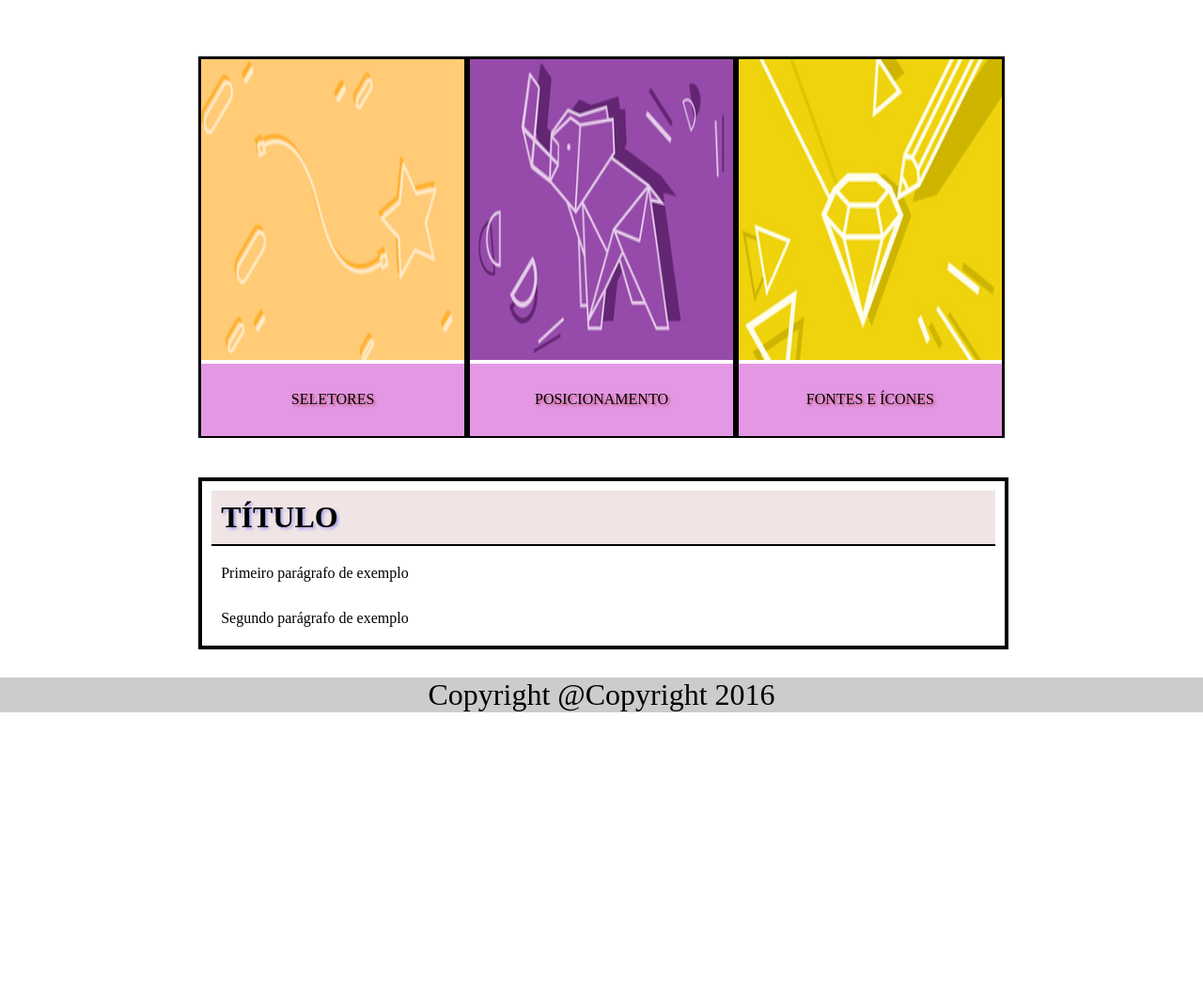
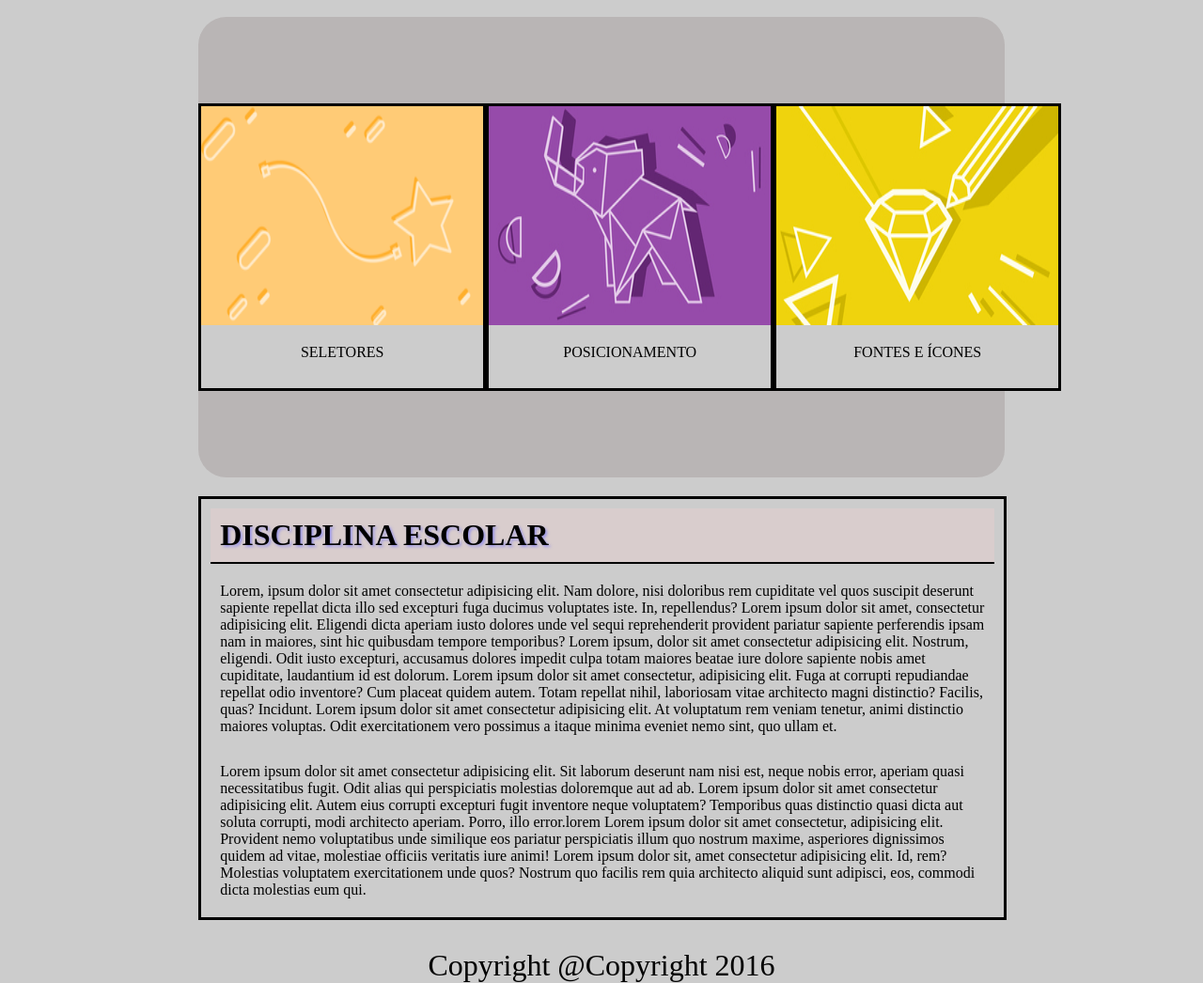
Before and after one commit to RafaXml/semanticaHTML, a plain HTML site: page index.html in a window 1280 px wide. Shown: the part 802-1848 px from the top of the page at 94% size. Before the commit the page ends 1560 px from the top, so only its background shows below. Drawn offline with Linux system fonts and the light colour scheme.

Commit message:
att.1.0.1 - atualizando codigo

```diff
--- a/estilo.css
+++ b/estilo.css
@@ -5,8 +5,11 @@
     list-style: none;
 
 }
+body{
+    background-color:#ccc;
+}
 
-.background{
+.templete{
     background-image: url('imagens/bg-3.jpg');
     background-position:center;
     height: 800px;
@@ -21,6 +24,7 @@ ul li a{
     margin: 30px;
 }
 ul li{
+    padding:10px;
     margin-right: 40px;
     margin-top: 30px;
     border: 3px solid white;
@@ -61,42 +65,47 @@ main{
     margin: auto;
 
 }
-
+section{
+    margin-top: 20px;
+}
 .cards{
-    background-color:rgb(255, 255, 255);
+    background-color:rgba(111, 92, 92, 0.208);
     display: flex;
+    border-radius: 30px;
     height: 490px;
     display: flex;
     flex-direction: row;
     justify-content:space-around;
     align-items: center;
     margin-top: 20px;
+    box-sizing: border-box;
 
 }
 .card{
-    height: 400px;
+    display: flex;
+    flex-direction: column;
+    height: 300px;
     width: 300px;
     border: 3px solid rgb(0, 0, 0);
 
 }
 img{
-    width: 100%;
-    height: 80%;
+    width: 300px;
+    height: 250px;
+
 }
 .card p{
-    text-indent:0;
-    padding-top: 29px;
-    text-align:center;
-    width: 100%;
-    height: 12%;
-    text-shadow: 2px 2px 3px rgba(174, 55, 55, 0.702);
+    width: 300px;
+    height: 50px;
+    padding-top: 20px;
+    background-color: #ccc;
+    text-align: center;
     text-transform: uppercase;
-    background-color:rgb(228, 152, 228);
 }
 .content2{
     width: 100%;
     height: auto;
-    border: 2px solid black;
+    border: 1px solid black;
 }
 article{
     height: 50%;
@@ -118,6 +127,7 @@ article p{
 }
 footer{
     text-align:center;
+    margin-top: 200px;
     font-size: 32px;
     margin-top: 30px;
     width: 100%;
--- a/index.html
+++ b/index.html
@@ -1,5 +1,6 @@
 <!DOCTYPE html>
 <html lang="en">
+
 <head>
     <meta charset="UTF-8">
     <meta http-equiv="X-UA-Compatible" content="IE=edge">
@@ -7,8 +8,9 @@
     <link rel="stylesheet" href="estilo.css">
     <title>Semântica HTML5</title>
 </head>
+
 <body>
-    <header class="background">
+    <header class="templete">
         <nav>
             <ul>
                 <li><a href="#">início</a></li>
@@ -39,9 +41,31 @@
         </section>
         <section class="content2">
             <article>
-                <header><h1>título</h1></header>
-                <p>Primeiro parágrafo de exemplo</p>
-                <p>Segundo parágrafo de exemplo</p>
+                <header>
+                    <h1>Disciplina escolar</h1>
+                </header>
+                <p>Lorem, ipsum dolor sit amet consectetur adipisicing elit. Nam dolore, nisi doloribus rem cupiditate
+                    vel quos suscipit deserunt sapiente repellat dicta illo sed excepturi fuga ducimus voluptates iste.
+                    In, repellendus? Lorem ipsum dolor sit amet, consectetur adipisicing elit. Eligendi dicta aperiam
+                    iusto dolores unde vel sequi reprehenderit provident pariatur sapiente perferendis ipsam nam in
+                    maiores, sint hic quibusdam tempore temporibus? Lorem ipsum, dolor sit amet consectetur adipisicing
+                    elit. Nostrum, eligendi. Odit iusto excepturi, accusamus dolores impedit culpa totam maiores beatae
+                    iure dolore sapiente nobis amet cupiditate, laudantium id est dolorum. Lorem ipsum dolor sit amet
+                    consectetur, adipisicing elit. Fuga at corrupti repudiandae repellat odio inventore? Cum placeat
+                    quidem autem. Totam repellat nihil, laboriosam vitae architecto magni distinctio? Facilis, quas?
+                    Incidunt. Lorem ipsum dolor sit amet consectetur adipisicing elit. At voluptatum rem veniam tenetur,
+                    animi distinctio maiores voluptas. Odit exercitationem vero possimus a itaque minima eveniet nemo
+                    sint, quo ullam et.</p>
+                <p>Lorem ipsum dolor sit amet consectetur adipisicing elit. Sit laborum deserunt nam nisi est, neque
+                    nobis error, aperiam quasi necessitatibus fugit. Odit alias qui perspiciatis molestias doloremque
+                    aut ad ab. Lorem ipsum dolor sit amet consectetur adipisicing elit. Autem eius corrupti excepturi
+                    fugit inventore neque voluptatem? Temporibus quas distinctio quasi dicta aut soluta corrupti, modi
+                    architecto aperiam. Porro, illo error.lorem Lorem ipsum dolor sit amet consectetur, adipisicing
+                    elit. Provident nemo voluptatibus unde similique eos pariatur perspiciatis illum quo nostrum maxime,
+                    asperiores dignissimos quidem ad vitae, molestiae officiis veritatis iure animi! Lorem ipsum dolor
+                    sit, amet consectetur adipisicing elit. Id, rem? Molestias voluptatem exercitationem unde quos?
+                    Nostrum quo facilis rem quia architecto aliquid sunt adipisci, eos, commodi dicta molestias eum qui.
+                </p>
             </article>
         </section>
     </main>
@@ -50,4 +74,5 @@
         <p>Copyright @Copyright 2016</p>
     </footer>
 </body>
+
 </html>
```
